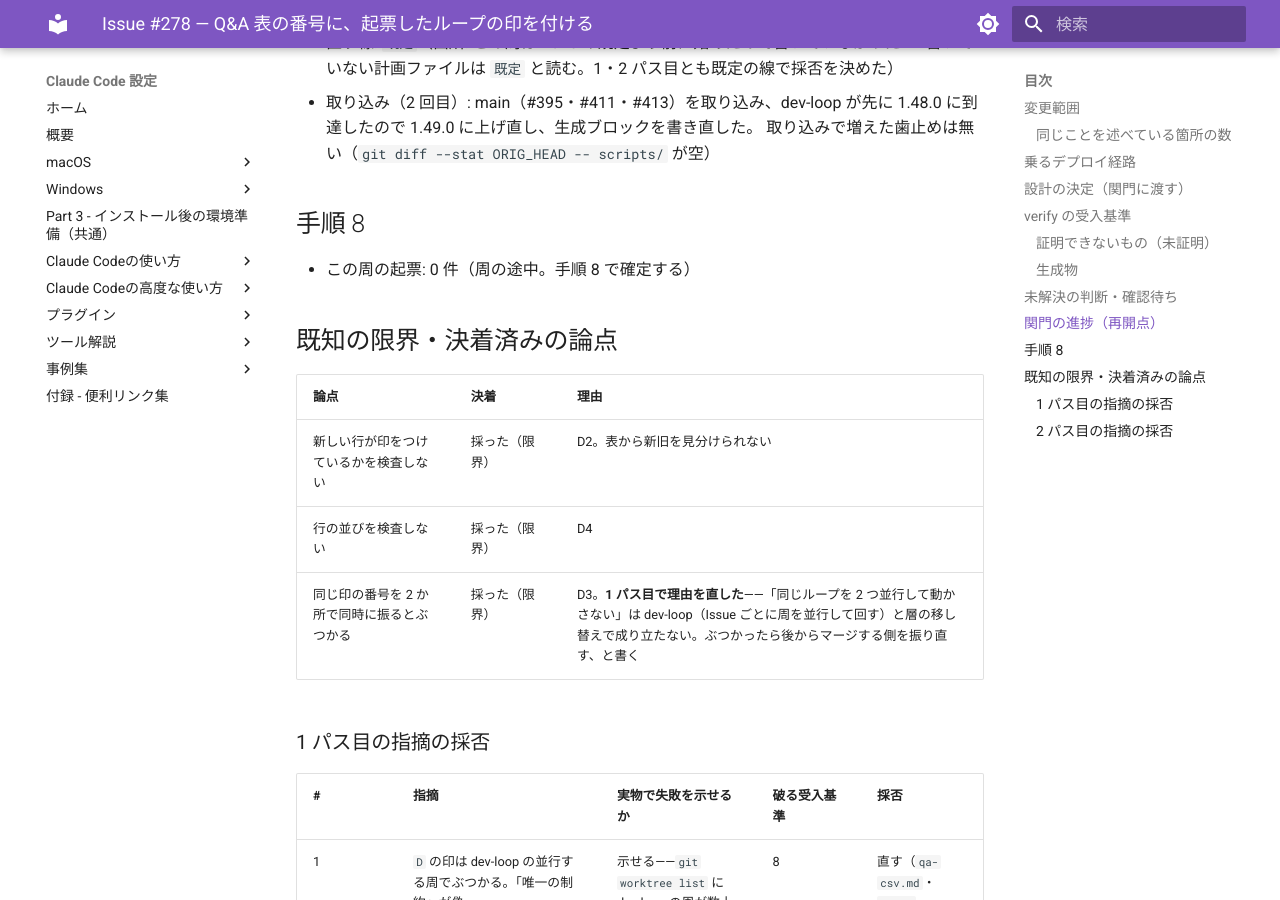
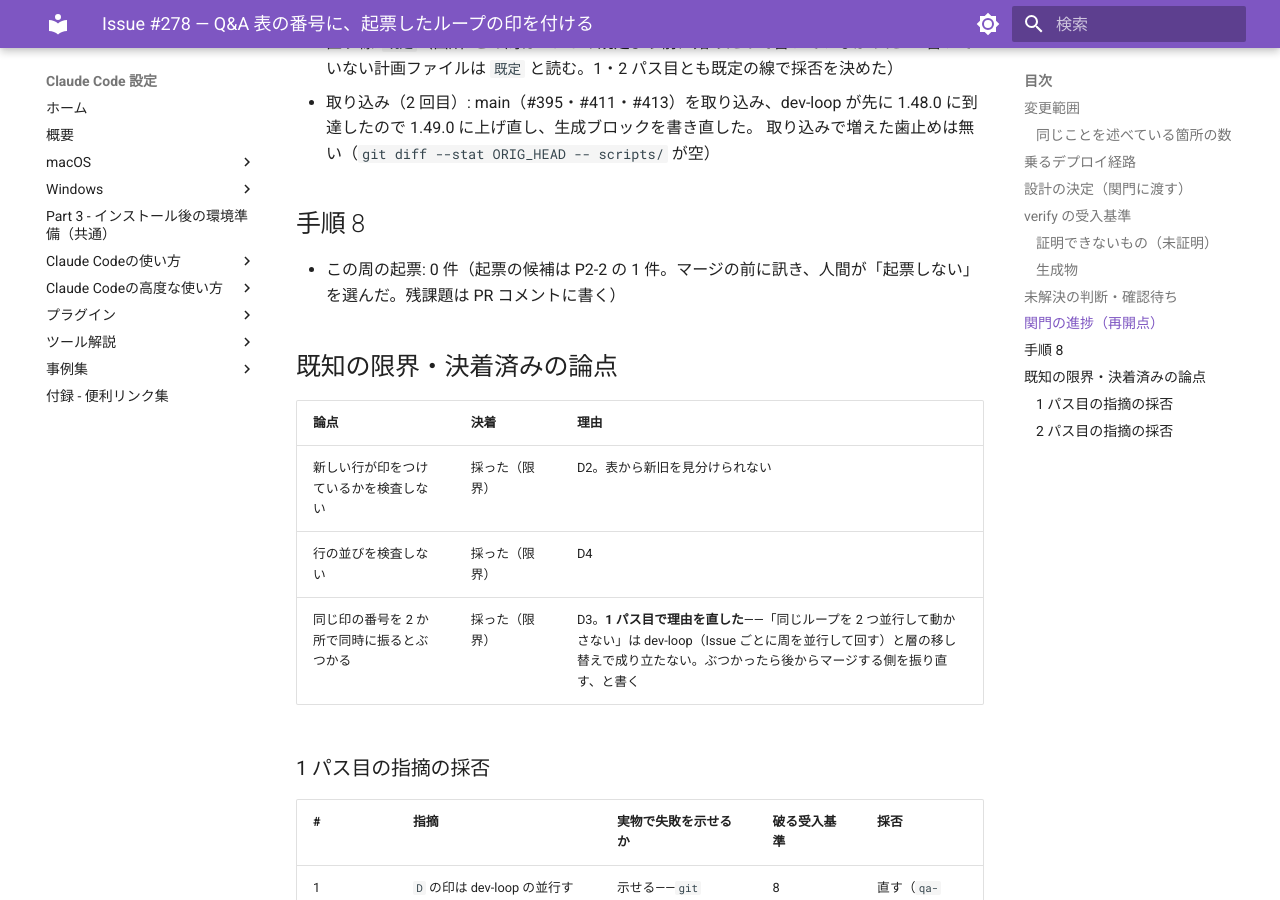
Before and after one commit to hdknr/claude-code-setup, an MkDocs documentation site: the page built from docs/plans/issue-278.md, in a window 1280 px wide and 900 px high, scrolled down 5879 px. Built offline with MkDocs 1.6.1 and Material for MkDocs 9.7.7, drawn with Linux system fonts in a browser that asks for light colours.

Commit message:
docs(plans): #278 の再開点（2 パス目・狭いパス済み・起票 0 件）
Co-Authored-By: Claude Opus 5.5 <noreply@anthropic.com>

```diff
--- a/docs/plans/issue-278.md
+++ b/docs/plans/issue-278.md
@@ -139,7 +139,7 @@ main へのマージ。プラグインは利用者の `plugin update` で届く
 
 ## 手順 8
 
-- この周の起票: 0 件（周の途中。手順 8 で確定する）
+- この周の起票: 0 件（起票の候補は P2-2 の 1 件。マージの前に訊き、人間が「起票しない」を選んだ。残課題は PR コメントに書く）
 
 ## 既知の限界・決着済みの論点
 
```
